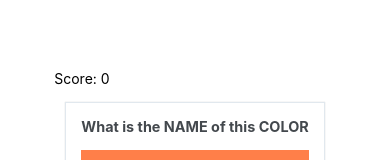
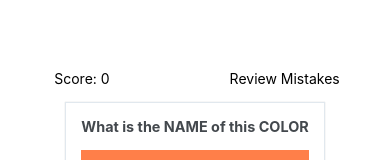
Before and after one commit to applena/color_trainer, a React Native app: screen / in a window 390 px wide. Both pictures are taken after a click on the button "CHOOSE THE CORRECT NAME". Shown: the part 198-358 px from the top of the page. Built offline with nearby package versions, Linux system fonts and the light colour scheme.

Commit message:
shows mistaken colors options

```diff
--- a/App.js
+++ b/App.js
@@ -25,6 +25,7 @@ export default function App() {
   const [status, setStatus] = useState(false);
   const [colorsReady, setColorsReady] = useState(false);
   const [incorrectAnswers, setIncorrectAnswers] = useState([]);
+  const [mistakeMode, setMistakeMode] = useState(false);
 
   useEffect(() => {
     getNewColor();
@@ -39,7 +40,6 @@ export default function App() {
     let tempArray = [];
     for (let i = 0; i < 4; i++) {
       let index = Math.floor(Math.random() * array.length);
-      // console.log('in the for loop with ', i, index)
       if (tempArray.includes(index)) { i--; continue; }
       tempArray.push(index);
     }
@@ -118,6 +118,12 @@ export default function App() {
     setTimeout(function () { getNewColor(colorArray); }, 2000);
   }
 
+  const displayMissedColors = () => {
+    setColorArray(incorrectAnswers);
+    getNewColor(incorrectAnswers);
+    setMistakeMode(true);
+  }
+
   const saveToLS = async (key, value) => {
     try {
       const stringValue = JSON.stringify(value);
@@ -141,50 +147,6 @@ export default function App() {
     }
   }
 
-  // const saveScore = async (playerScore) => {
-  //   try {
-  //     const stringScore = JSON.stringify(playerScore);
-  //     await AsyncStorage.setItem('score', stringScore);
-  //     // console.log('successfully stored score', stringScore)
-  //   } catch (e) {
-  //     console.error('ERROR saving score', e);
-  //   }
-  // }
-
-  // const getScore = async () => {
-  //   try {
-  //     const value = await AsyncStorage.getItem('score');
-  //     if (value !== null) {
-  //       let tempScore = JSON.parse(value);
-  //       setScore(tempScore);
-  //     }
-  //   } catch (e) {
-  //     console.error('ERROR getting score', e);
-  //   }
-  // }
-
-  // const saveWrongGuesses = async (wrongGuesses) => {
-  //   try {
-  //     const stringWrongGuess = JSON.stringify(wrongGuesses);
-  //     await AsyncStorage.setItem('wrongGuesses', stringWrongGuess);
-  //     console.log('successfully saved wrong gusses', stringWrongGuess);
-  //   } catch (e) {
-  //     console.error('ERROR saving incorrect guesses', e);
-  //   }
-  // }
-
-  // const getWrongGuesses = async () => {
-  //   try {
-  //     const value = await AsyncStorage.getItem('wrongGuesses');
-  //     if (value !== null) {
-  //       let tempWrongGuesses = JSON.parse(value);
-  //       setIncorrectAnswers(tempWrongGuesses);
-  //     }
-  //   } catch (e) {
-  //     console.error('ERROR get guesses', e);
-  //   }
-  // }
-
   return (
     <View style={styles.container}>
       {!gameMode ?
@@ -195,10 +157,17 @@ export default function App() {
         :
         colorsReady &&
         <View>
-          <Text>{status} Score: {score}</Text>
-          {/* <DropdownLevelPicker
+          <View style={{ display: 'felx', flexDirection: 'row', justifyContent: 'space-between' }}>
+            <Text>{status} Score: {score}</Text>
+            {!mistakeMode ?
+              <Text onPress={displayMissedColors}>Review Mistakes</Text>
+              :
+              <Text onPress={() => { getNewColor(); setMistakeMode(false) }}>View All Colors</Text>
+            }
+            {/* <DropdownLevelPicker
             setNewLevel={setNewLevel}
           /> */}
+          </View>
           {displayColor ?
             <GuessColorGame
               indexes={indexes}
```
